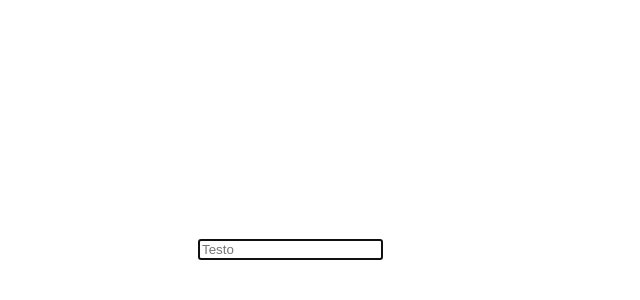
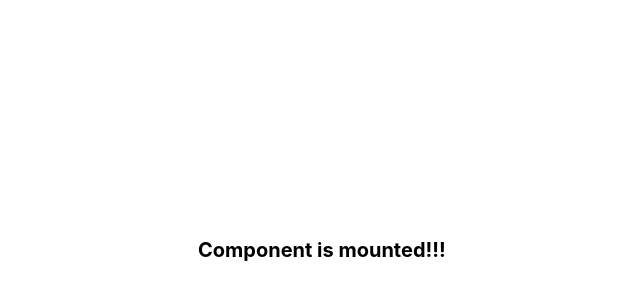
Before and after one commit to Chris1998c/React, a React (Create React App) app: page / in a window 1280 px wide. Shown: the part 2-302 px from the top of the page, without its empty margins (42-682 px from the left). Built offline with nearby package versions, Linux system fonts and the light colour scheme.

Commit message:
Update Exercise 51 refs

```diff
--- a/src/App.css
+++ b/src/App.css
@@ -1,10 +1,16 @@
 .App{
-  width: 100px;
+  width: 300px;
   padding: 20vh;
   margin: 10vh;
+
 }
 
 .bottone{
   width: 150px;
   border-radius: 5px;
 }
+
+.content{
+  font-size: 20px;
+  font-weight: bold;
+}
--- a/src/App.jsx
+++ b/src/App.jsx
@@ -1,11 +1,15 @@
 import { FocusableInput } from "./FocusableInput";
 import "./App.css";
+import { StrictMode } from "react";
+
 
 
 function App() {
   return (
     <div className="App">
-      < FocusableInput />
+    <StrictMode>
+      <FocusableInput />
+    </StrictMode>
     </div>
   )
 }
--- a/src/FocusableInput.jsx
+++ b/src/FocusableInput.jsx
@@ -3,17 +3,16 @@ import { useRef, useEffect } from "react";
 
 export function FocusableInput() {
 
-    const inputRef = useRef("");
+    const isMounted = useRef("");
 
     useEffect(() => {
-        if (inputRef.current) {
-            inputRef.current.focus();
-        }
+        if (!isMounted.current) {
+            console.log("component is mounted");
+
+            isMounted.current= true; }
     }, []);
 
     return (
-        <div>
-            <input type="text" placeholder="Testo" ref={inputRef} />
-        </div>
+        <div className="content"> Component is mounted!!! </div>
     )
 }
```
Also changed, not shown: src/logo.svg (deleted).
